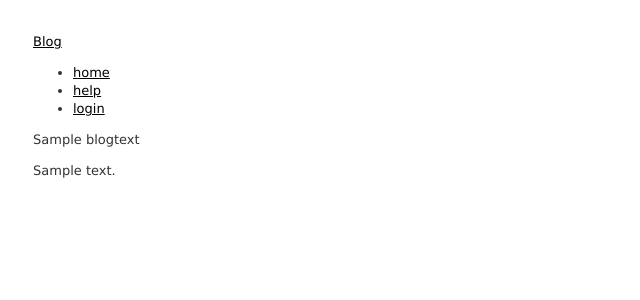
After one commit to clown-piero/blog, a Rails app: page /blogtexts/1 in a window 1280 px wide. The commit adds this page. Shown: the top 300 px of the page, without its empty margins (0-640 px from the left). Run offline with Rails 7, Linux system fonts and the light colour scheme; tables that the repository leaves empty hold one stand-in row (values such as "Sample post"); style sheets or scripts are compiled from the project's sources.

Commit message:
新規投稿を表示できるようにした

```diff
--- a/app/controllers/blogtexts_controller.rb
+++ b/app/controllers/blogtexts_controller.rb
@@ -1,4 +1,6 @@
 class BlogtextsController < ApplicationController
+  before_action :authenticate_user, {only: [:new, :create]}
+
   def new
     @blogtext = Blogtext.new
   end
@@ -12,4 +14,13 @@ class BlogtextsController < ApplicationController
       render("blogtexts/new")
     end
   end
+
+  def show
+    @blogtexts = Blogtext.all.order(created_at: :desc)
+  end
+
+  def details
+    @blogtext = Blogtext.find_by(id: params[:id])
+  end
+
 end
--- /dev/null
+++ b/app/views/blogtexts/details.html.erb
@@ -0,0 +1,6 @@
+<p>
+    <%= @blogtext.title %>
+</p>
+<p>
+    <%= @blogtext.content %>
+</p>
--- a/app/views/blogtexts/show.html.erb
+++ b/app/views/blogtexts/show.html.erb
@@ -1 +1,4 @@
 <h1>みんなの投稿</h1>
+<% @blogtexts.each do |blogtext| %>
+    <%= link_to(blogtext.title, "/blogtexts/#{blogtext.id}") %>
+<% end %>
--- a/app/views/layouts/application.html.erb
+++ b/app/views/layouts/application.html.erb
@@ -34,6 +34,9 @@
           <li>
             <%= link_to(@current_user.name, "/users/#{@current_user.id}") %>
           </li>
+          <li>
+            <%= link_to("みんなの投稿", "blogtexts/show") %>
+          </li>
         <% else %>
           <li>
             <%= link_to("home", "/static_pages/home") %>
--- a/config/routes.rb
+++ b/config/routes.rb
@@ -14,6 +14,7 @@ Rails.application.routes.draw do
   get "/" => "static_pages#top"
   get "blogtexts/new" => "blogtexts#new"
   get "blogtexts/show" => "blogtexts#show"
+  get "blogtexts/:id" => "blogtexts#details"
   post "blogtexts/create" =>"blogtexts#create"
 
 
```
